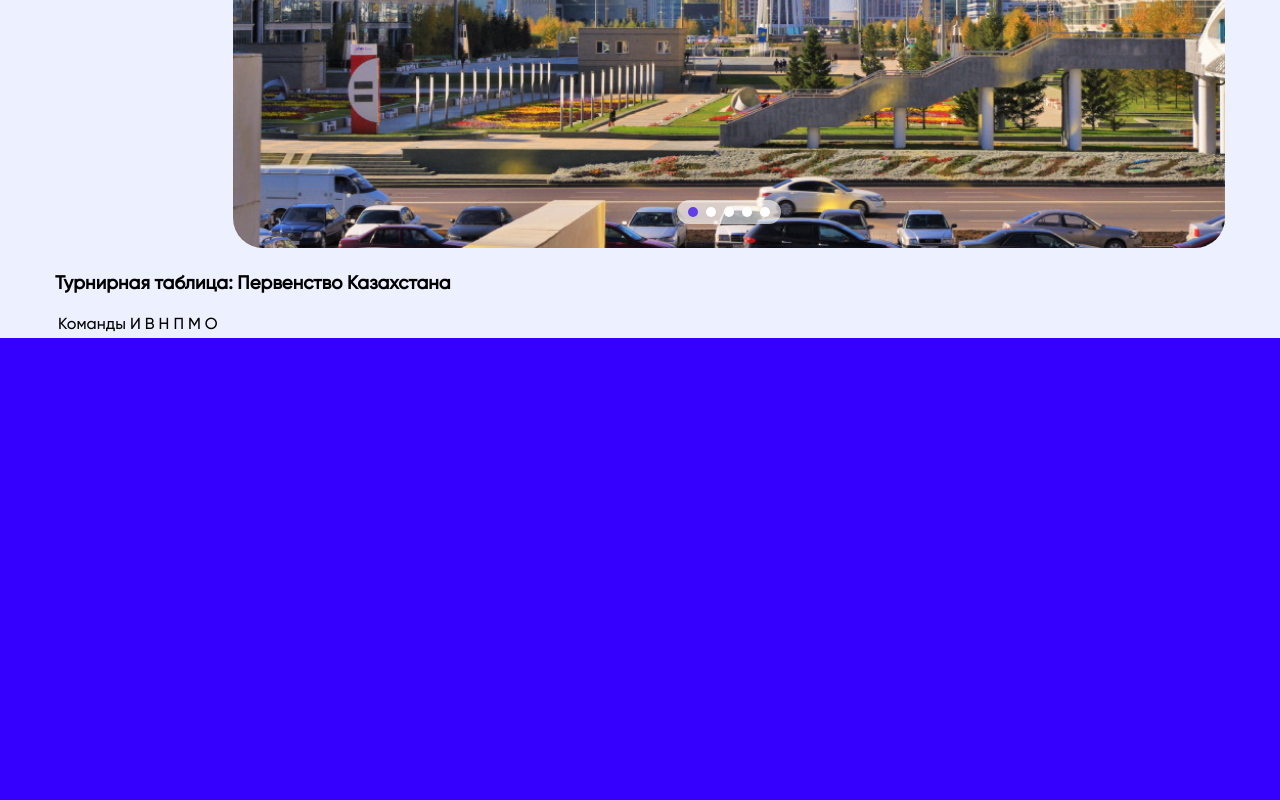
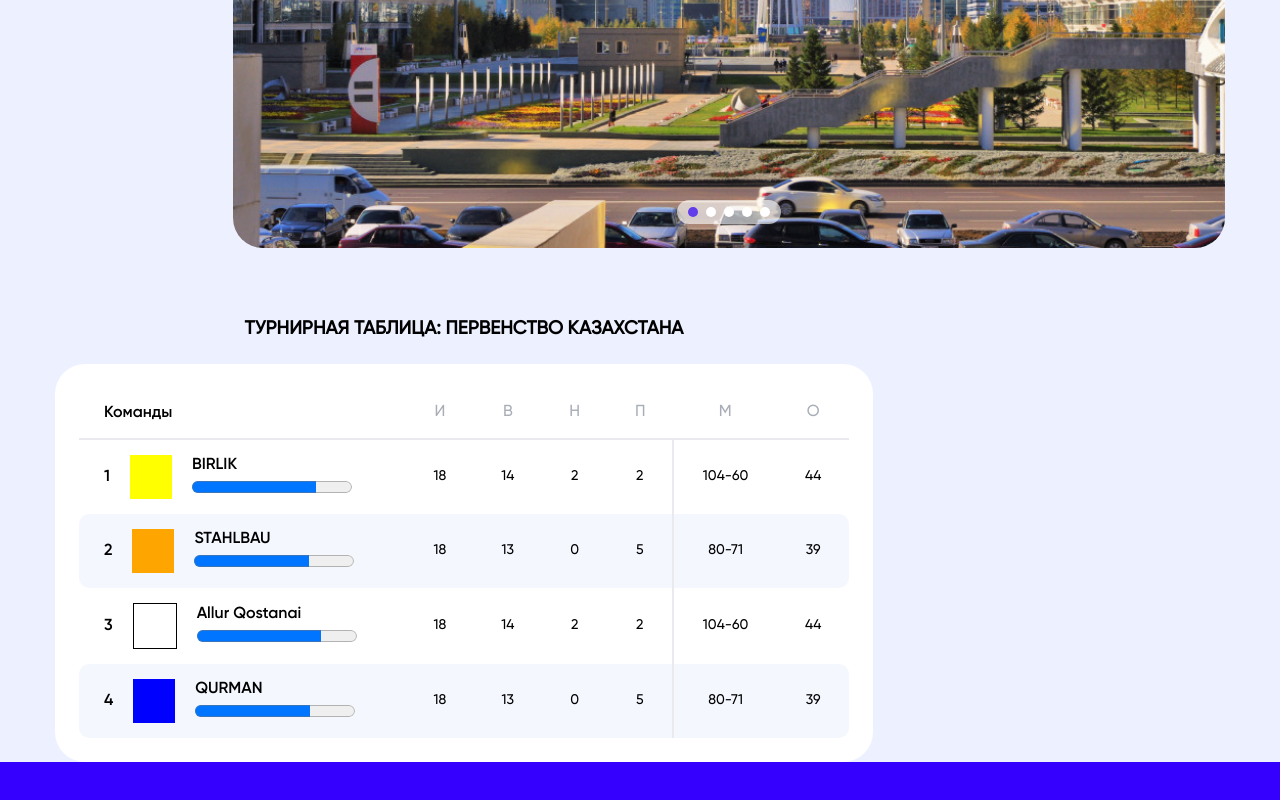
Before and after one commit to nurkanat-doszhan/kllf, a React (Create React App) app: page / in a window 1280 px wide. Shown: the part 654-1454 px from the top of the page. Before the commit the page ends 1056 px from the top, so only its background shows below. Built offline with nearby package versions, Linux system fonts and the light colour scheme.

Commit message:
Турнирная таблица ✔

```diff
--- a/src/components/Header/Header.module.scss
+++ b/src/components/Header/Header.module.scss
@@ -69,6 +69,7 @@
           border: 1px solid #535353;
           border-radius: 8px;
           overflow: hidden;
+          z-index: 5;
           animation: citiesDropdownAnimation 0.5s;
           @keyframes citiesDropdownAnimation {
             0%{
--- a/src/components/Section/Main.css
+++ b/src/components/Section/Main.css
@@ -1 +1 @@
-.section{background-color:#edf1ff}.section .inner .wrap{display:flex;flex-direction:column;justify-content:space-between;align-items:center;max-width:1170px;margin:0 auto}.section .inner .wrap h2{text-transform:uppercase;font-family:"Gilroy-Bold";margin-top:64px;margin-bottom:24px}.section .inner .wrap .flex{width:100%;display:flex;align-items:flex-start}.section .inner .wrap .flex .swiper{margin-left:30px}.section .inner .wrap .flex .swiper .swiper-slide{position:relative}.section .inner .wrap .flex .swiper .swiper-slide img{border-radius:30px;width:100%}.section .inner .wrap .flex .swiper .swiper-slide .text{text-transform:uppercase;color:#fff;font-size:24px;font-family:"Gilroy-Bold";position:absolute;top:30px;left:50%;transform:translateX(-50%)}.section .inner .wrap .flex .swiper .swiper-pagination{width:auto;left:50%;bottom:30px;display:flex;padding:7px;justify-content:space-evenly;transform:translateX(-50%);border-radius:50px;background-color:rgba(255,255,255,.6117647059)}.section .inner .wrap .flex .swiper .swiper-pagination .swiper-pagination-bullet{width:10px;height:10px;background-color:#fff;opacity:1}.section .inner .wrap .flex .swiper .swiper-pagination .swiper-pagination-bullet.swiper-pagination-bullet-active{background-color:#613cea}
+.section{background-color:#edf1ff}.section .inner .wrap{display:flex;flex-direction:column;justify-content:space-between;align-items:center;max-width:1170px;margin:0 auto}.section .inner .wrap h2{text-transform:uppercase;font-family:"Gilroy-Bold";margin-top:64px;margin-bottom:24px}.section .inner .wrap .flex{width:100%;display:flex;align-items:flex-start}.section .inner .wrap .flex .swiper{margin-left:30px}.section .inner .wrap .flex .swiper .swiper-slide{position:relative}.section .inner .wrap .flex .swiper .swiper-slide img{border-radius:30px;width:100%}.section .inner .wrap .flex .swiper .swiper-slide .text{text-transform:uppercase;color:#fff;font-size:24px;font-family:"Gilroy-Bold";position:absolute;top:30px;left:50%;transform:translateX(-50%)}.section .inner .wrap .flex .swiper .swiper-pagination{width:auto;left:50%;bottom:30px;display:flex;padding:7px;justify-content:space-evenly;transform:translateX(-50%);border-radius:50px;background-color:rgba(255,255,255,.6117647059)}.section .inner .wrap .flex .swiper .swiper-pagination .swiper-pagination-bullet{width:10px;height:10px;background-color:#fff;opacity:1}.section .inner .wrap .flex .swiper .swiper-pagination .swiper-pagination-bullet.swiper-pagination-bullet-active{background-color:#613cea}.section .inner .wrap .flex h3{margin:64px 0 24px 0;text-align:center;text-transform:uppercase}
--- a/src/components/Section/Main.scss
+++ b/src/components/Section/Main.scss
@@ -58,6 +58,11 @@
             }
           }
         }
+        h3 {
+          margin: 64px 0 24px 0;
+          text-align: center;
+          text-transform: uppercase;
+        }
       }
     }
   }
--- a/src/components/Standings/Standings.js
+++ b/src/components/Standings/Standings.js
@@ -1,23 +1,87 @@
+import { useState } from "react";
+import styles from './Standings.module.scss'
+
 const Standings = () => {
+  const [ commands, setCommands ] = useState([
+    {
+      id: 1,
+      tShirtColor: 'yellow',
+      name: 'BIRLIK',
+      progress: {
+        current: 14,
+        max: 18
+      },
+      i: 18, v: 14, n: 2, p: 2, m: '104-60', o: 44
+    },
+    {
+      id: 2,
+      tShirtColor: 'orange',
+      name: 'STAHLBAU',
+      progress: {
+        current: 13,
+        max: 18
+      },
+      i: 18, v: 13, n: 0, p: 5, m: '80-71', o: 39
+    },
+    {
+      id: 3,
+      tShirtColor: 'white',
+      name: 'Allur Qostanai',
+      progress: {
+        current: 14,
+        max: 18
+      },
+      i: 18, v: 14, n: 2, p: 2, m: '104-60', o: 44
+    },
+    {
+      id: 4,
+      tShirtColor: 'blue',
+      name: 'QURMAN',
+      progress: {
+        current: 13,
+        max: 18
+      },
+      i: 18, v: 13, n: 0, p: 5, m: '80-71', o: 39
+    },
+  ])
   return (
-    <>
+    <div className={ styles.standings }>
       <table>
-        <thead>
           <tr>
-            <td>Команды</td>
-            <td>И</td>
-            <td>В</td>
-            <td>Н</td>
-            <td>П</td>
-            <td>М</td>
-            <td>О</td>
+            <th>Команды</th>
+            <th>И</th>
+            <th>В</th>
+            <th>Н</th>
+            <th>П</th>
+            <th>М</th>
+            <th>О</th>
           </tr>
-        </thead>
-        <tbody>
-
-        </tbody>
+          {
+            commands.map((i, v) => {
+              return (
+                <tr key={v}>
+                  <td>
+                    <div style={{ display: 'flex', alignItems: 'center' }}>
+                      {i.id}
+                      <span className={styles.tShirt} style={{ backgroundColor: i.tShirtColor, border: i.tShirtColor == "white" ? '1px solid black' : 'none' }}></span>
+                      <div style={{ display: 'flex', flexDirection: 'column' }}>
+                        {i.name}
+                        <progress id="file" max={i.progress.max} value={i.progress.current} style={{ height: 24 }}> 14% </progress>
+                      </div>
+                    </div>
+                  </td>
+                  <td>{i.i}</td>
+                  <td>{i.v}</td>
+                  <td>{i.n}</td>
+                  <td>{i.p}</td>
+                  <td>{i.m}</td>
+                  <td>{i.o}</td>
+                </tr>
+              )
+            })
+          }
       </table>
-    </>
+    </div>
   )
 }
 
--- /dev/null
+++ b/src/components/Standings/Standings.module.css
@@ -0,0 +1 @@
+.standings{background-color:#fff;width:770px;padding:24px;border-radius:30px}.standings table{width:100%;border:none;border-collapse:collapse;width:100%}.standings table tr{border-radius:14px}.standings table tr:nth-child(odd):not(:first-child){background:#f5f7ff}.standings table tr:first-child{border-bottom:2px solid #e9e9ef}.standings table tr th,.standings table tr td{padding:14px;padding:15px 25px;text-align:center;font-family:"Gilroy-Medium";font-weight:400}.standings table tr th:first-child,.standings table tr td:first-child{font-family:"Gilroy-SemiBold";text-align:left}.standings table tr th:not(:first-child){color:#a8adb7}.standings table tr td .tShirt{width:42px;height:44px;margin:0 20px;display:inline-block}.standings table tr td:not(:first-child){font-size:14px}.standings table tr td:nth-last-child(2){border-left:2px solid #e9e9ef}.standings table tr td:first-child{border-radius:10px 0 0 10px}.standings table tr td:last-child{border-radius:0 10px 10px 0}
--- /dev/null
+++ b/src/components/Standings/Standings.module.scss
@@ -0,0 +1,55 @@
+.standings {
+  background-color: #fff;
+  width: 770px;
+  padding: 24px;
+  border-radius: 30px;
+  table {
+    width: 100%;
+    border: none;
+    border-collapse: collapse;
+    width: 100%;
+    tr {
+      border-radius: 14px;
+      &:nth-child(odd):not(:first-child) {
+        background: #F5F7FF;
+      }
+      &:first-child {
+        border-bottom: 2px solid #E9E9EF;
+      }
+      th, td {
+        padding: 14px;
+        padding: 15px 25px;
+        text-align: center;
+        font-family: 'Gilroy-Medium';
+        font-weight: 400;
+        &:first-child {
+          font-family: 'Gilroy-SemiBold';
+          text-align: left;
+        }
+      }
+      th:not(:first-child) {
+        color: #A8ADB7;
+      }
+      td {
+        .tShirt {
+          width: 42px;
+          height: 44px;
+          margin: 0 20px;
+          display: inline-block;
+        }
+        &:not(:first-child) {
+          font-size: 14px;
+        }
+        &:nth-last-child(2) {
+          border-left: 2px solid #E9E9EF;
+        }
+      }
+      td:first-child {
+        border-radius: 10px 0 0 10px;
+      }
+      td:last-child {
+        border-radius: 0 10px 10px 0;
+      }
+    }
+  }
+}
```
Also changed, not shown: src/components/Header/Header.module.css (+1 -1 lines), src/components/Standings/Standings.scss (deleted).
